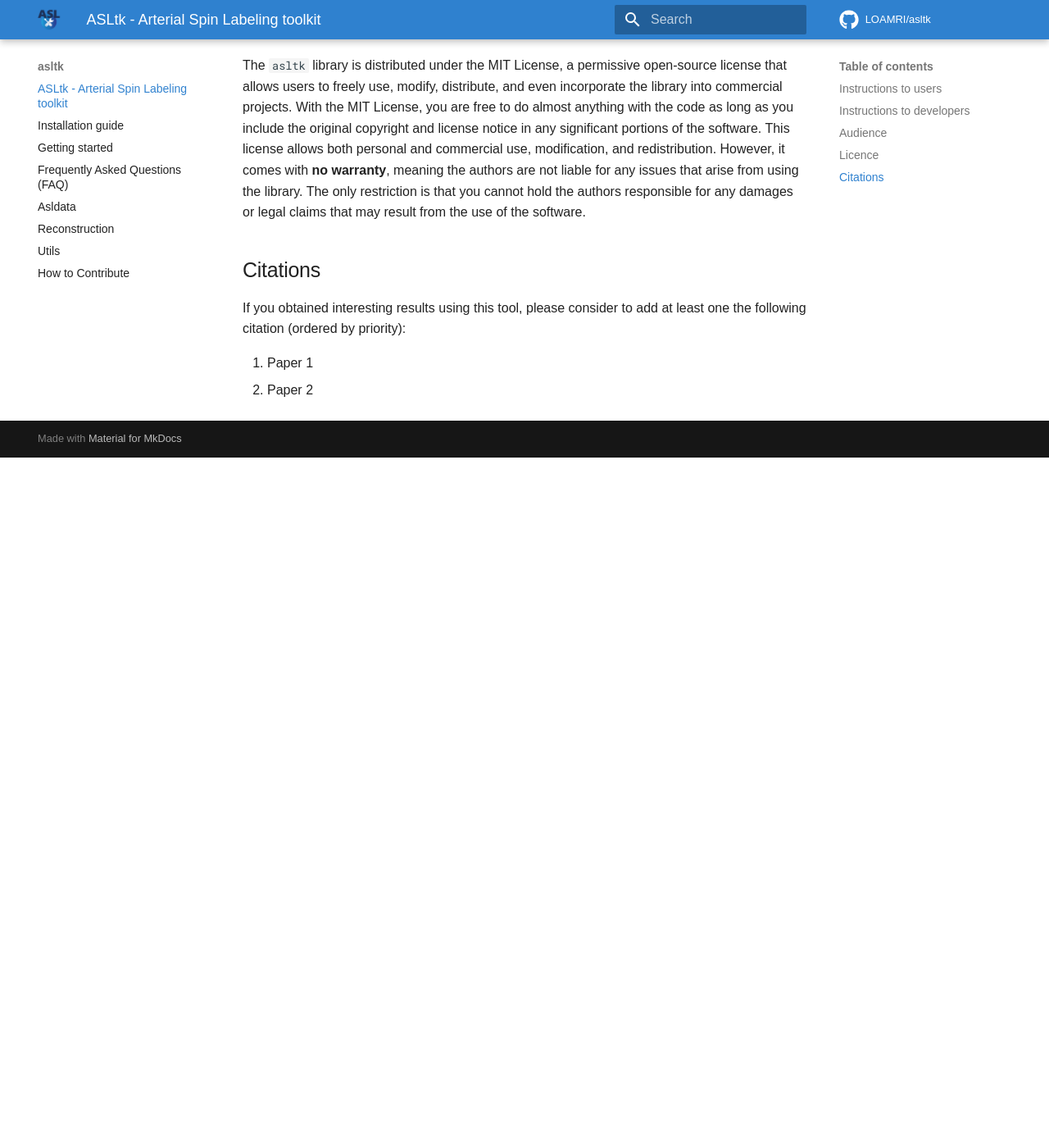
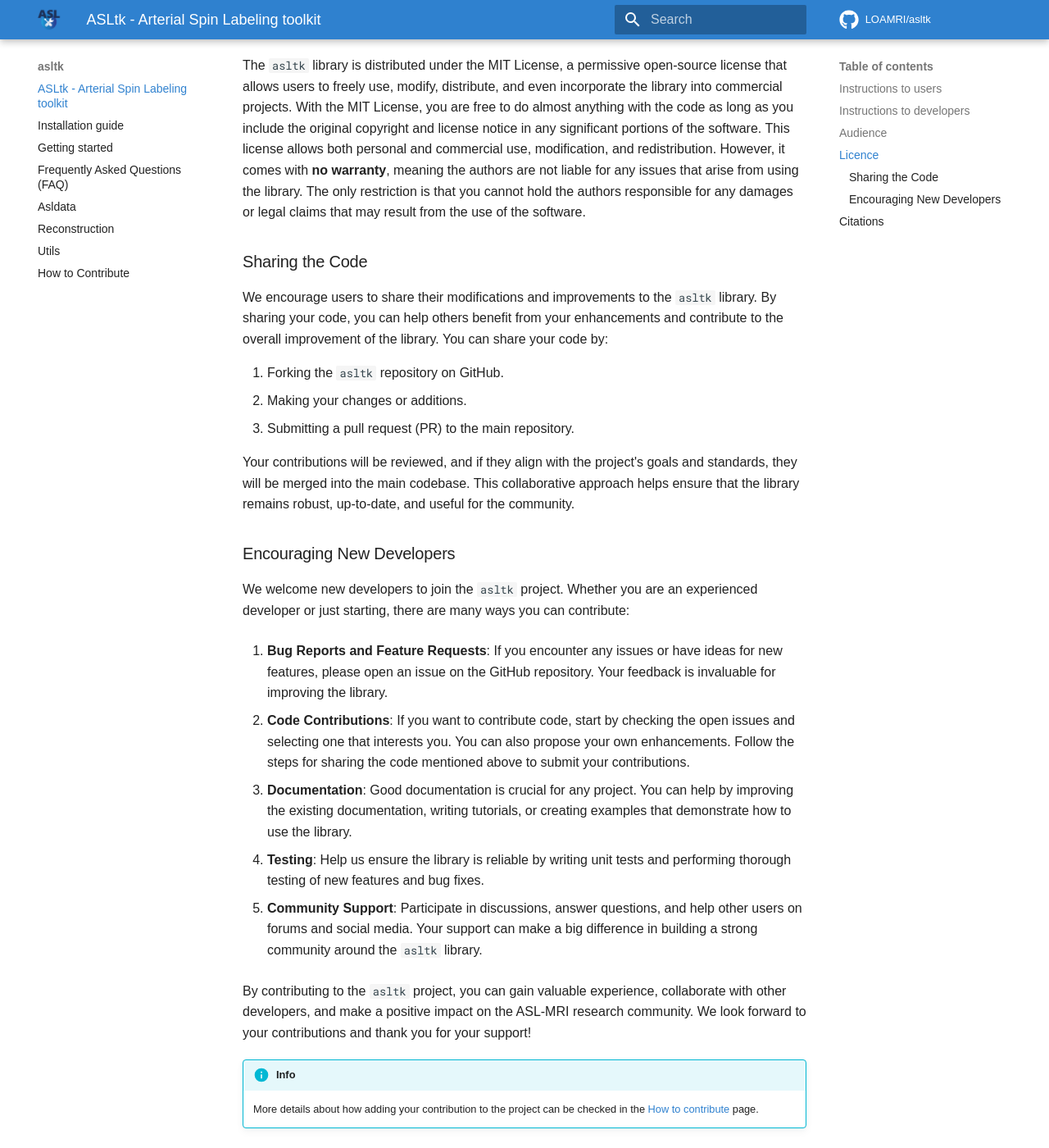
Before and after one commit to LOAMRI/asltk, an MkDocs documentation site: the page built from docs/index.md, in a window 1280 px wide and 1400 px high, scrolled down 2276 px. Shown: the whole window at 82% size. Built offline with MkDocs 1.6.1 and Material for MkDocs 9.7.7, drawn with Linux system fonts in a browser that asks for light colours; some web fonts are replaced; comment, search, counter and statistics services are not loaded; before the commit the page ends 2834 px from its top, so only the background shows below that.

Commit message:
DOC: Adding more encouragement for developers

```diff
--- a/docs/index.md
+++ b/docs/index.md
@@ -50,10 +50,39 @@ Even though any person can install and use the `asltk` library, it is expected t
 * Students in their Masters, PhD or specializations regarding ASL projects
 * Computer scientists or computing enthusiasts on the image-processing field
 
-<!-- TODO Sobre Sharing the code and license -->
 ## Licence
 
 The `asltk` library is distributed under the MIT License, a permissive open-source license that allows users to freely use, modify, distribute, and even incorporate the library into commercial projects. With the MIT License, you are free to do almost anything with the code as long as you include the original copyright and license notice in any significant portions of the software. This license allows both personal and commercial use, modification, and redistribution. However, it comes with **no warranty**, meaning the authors are not liable for any issues that arise from using the library. The only restriction is that you cannot hold the authors responsible for any damages or legal claims that may result from the use of the software.
+
+### Sharing the Code
+
+We encourage users to share their modifications and improvements to the `asltk` library. By sharing your code, you can help others benefit from your enhancements and contribute to the overall improvement of the library. You can share your code by:
+
+1. Forking the `asltk` repository on GitHub.
+2. Making your changes or additions.
+3. Submitting a pull request (PR) to the main repository.
+
+Your contributions will be reviewed, and if they align with the project's goals and standards, they will be merged into the main codebase. This collaborative approach helps ensure that the library remains robust, up-to-date, and useful for the community.
+
+### Encouraging New Developers
+
+We welcome new developers to join the `asltk` project. Whether you are an experienced developer or just starting, there are many ways you can contribute:
+
+1. **Bug Reports and Feature Requests**: If you encounter any issues or have ideas for new features, please open an issue on the GitHub repository. Your feedback is invaluable for improving the library.
+
+2. **Code Contributions**: If you want to contribute code, start by checking the open issues and selecting one that interests you. You can also propose your own enhancements. Follow the steps for sharing the code mentioned above to submit your contributions.
+
+3. **Documentation**: Good documentation is crucial for any project. You can help by improving the existing documentation, writing tutorials, or creating examples that demonstrate how to use the library.
+
+4. **Testing**: Help us ensure the library is reliable by writing unit tests and performing thorough testing of new features and bug fixes.
+
+5. **Community Support**: Participate in discussions, answer questions, and help other users on forums and social media. Your support can make a big difference in building a strong community around the `asltk` library.
+
+By contributing to the `asltk` project, you can gain valuable experience, collaborate with other developers, and make a positive impact on the ASL-MRI research community. We look forward to your contributions and thank you for your support!
+
+!!! info
+    More details about how adding your contribution to the project can be checked in the [How to contribute](/contribute) page.
+
 
 ## Citations
 
```
